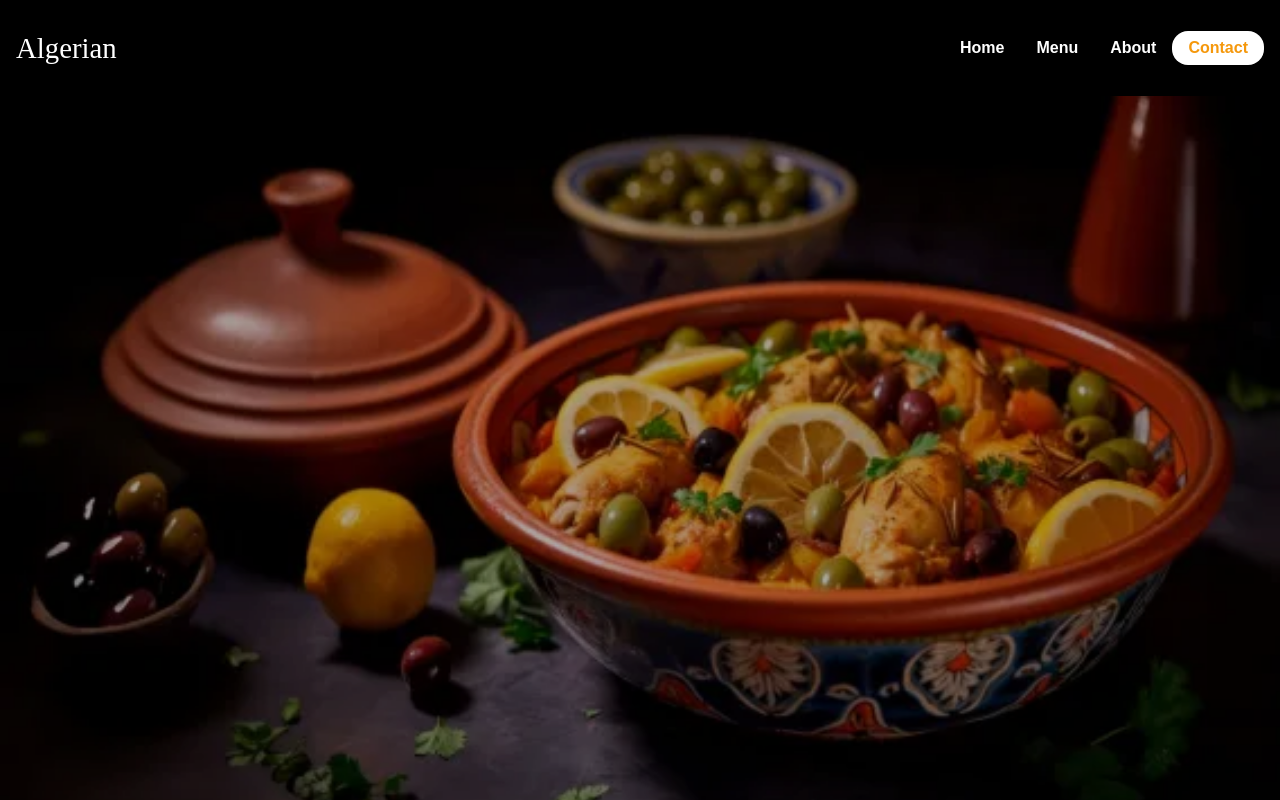
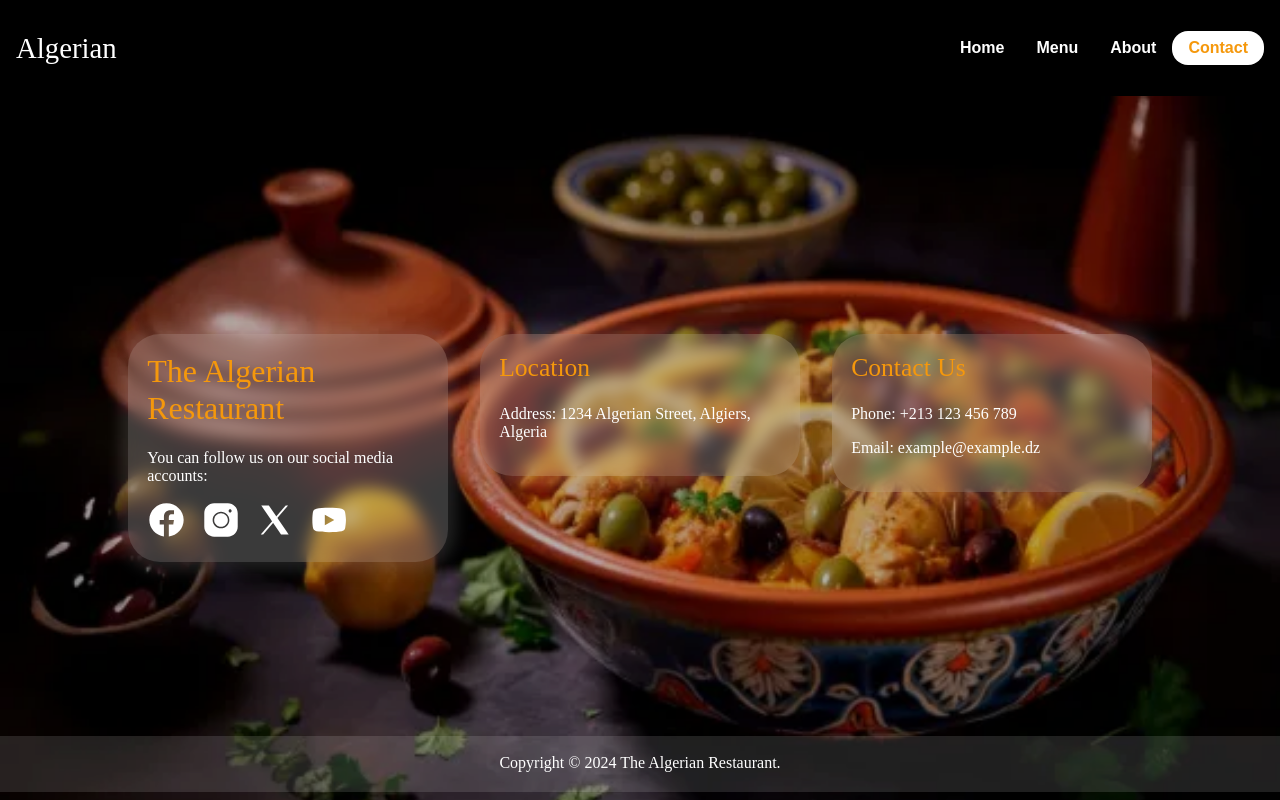
Before and after one commit to Mahdjoubabderraouf/restaurant-page, a website built with webpack: page src/template.html in a window 1280 px wide. Built offline with nearby package versions, Linux system fonts and the light colour scheme; a web font is replaced by a local one.

Commit message:
add: add contact page.

```diff
--- a/src/modules/loadContactPage.js
+++ b/src/modules/loadContactPage.js
@@ -1,9 +1,78 @@
 import { content, activeButton } from "./tools";
 import "../styles/contact.css";
+import facebookIcon from "../assets/socialMedia/icons8-facebook.svg";
+import instagramIcon from "../assets/socialMedia/icons8-instagram.svg";
+import twitterIcon from "../assets/socialMedia/icons8-twitterx.svg";
+import youtubeIcon from "../assets/socialMedia/icons8-youtube.svg";
 
 const loadContactPage = () => {
   activeButton("Contact");
   content.innerHTML = "";
   content.className = "contact";
+  const contactContainer = document.createElement("div");
+  contactContainer.className = "contact-container";
+
+  const firstPart = document.createElement("div");
+  firstPart.className = "part";
+  const secondPart = document.createElement("div");
+  secondPart.className = "part";
+  const thirdPart = document.createElement("div");
+  thirdPart.className = "part";
+
+  const h1 = document.createElement("h1");
+  h1.textContent = "The Algerian Restaurant";
+
+  const p1 = document.createElement("p");
+  p1.textContent = "You can follow us on our social media accounts:";
+
+  const locationP = document.createElement("p");
+  locationP.textContent = "Address: 1234 Algerian Street, Algiers, Algeria";
+
+  const phoneP = document.createElement("p");
+  phoneP.textContent = "Phone: +213 123 456 789";
+
+  const emailP = document.createElement("p");
+  emailP.textContent = "Email: example@example.dz";
+
+  const facebook = document.createElement("img");
+  facebook.src = facebookIcon;
+  const instagram = document.createElement("img");
+  instagram.src = instagramIcon;
+  const twitter = document.createElement("img");
+  twitter.src = twitterIcon;
+  const youtube = document.createElement("img");
+  youtube.src = youtubeIcon;
+
+  const contactUsHeader = document.createElement("h2");
+  contactUsHeader.textContent = "Contact Us";
+
+  const locationHeader = document.createElement("h2");
+  locationHeader.textContent = "Location";
+
+  const copyrightDiv = document.createElement("div");
+  copyrightDiv.className = "copyRight";
+  const copyright = document.createElement("p");
+  copyright.textContent = "Copyright © 2024 The Algerian Restaurant.";
+
+  firstPart.appendChild(h1);
+  secondPart.appendChild(locationHeader);
+  thirdPart.appendChild(contactUsHeader);
+
+  secondPart.appendChild(locationP);
+  thirdPart.appendChild(phoneP);
+  thirdPart.appendChild(emailP);
+
+  firstPart.appendChild(p1);
+  firstPart.appendChild(facebook);
+  firstPart.appendChild(instagram);
+  firstPart.appendChild(twitter);
+  firstPart.appendChild(youtube);
+
+  contactContainer.appendChild(firstPart);
+  contactContainer.appendChild(secondPart);
+  contactContainer.appendChild(thirdPart);
+  content.appendChild(contactContainer);
+  copyrightDiv.appendChild(copyright);
+  content.appendChild(copyrightDiv);
 };
 export { loadContactPage };
--- a/src/styles/contact.css
+++ b/src/styles/contact.css
@@ -1,9 +1,27 @@
 .contact {
+  padding-block: 1rem;
   background-image: url("../assets/table.png");
   background-size: cover;
   min-height: 88vh;
-  padding: 1rem;
+
   position: relative;
+  color: #ffffff;
+  font-weight: 400;
+  display: flex;
+  flex-direction: column;
+  justify-content: center;
+  .contact-container,
+  .copyRight {
+    z-index: 2;
+  }
+
+  h1 {
+    font-size: 2rem;
+    color: #f5980c;
+  }
+  h2 {
+    font-size: 1.6rem;
+  }
 }
 .contact::before {
   content: "";
@@ -12,5 +30,47 @@
   left: 0;
   width: 100%;
   height: 100%;
-  background-color: rgba(0, 0, 0, 0.322);
+  z-index: 1;
+  background-color: rgba(0, 0, 0, 0.288);
 }
+
+.contact-container {
+  display: grid;
+  grid-template-columns: repeat(auto-fit, minmax(17rem, 1fr));
+  justify-content: space-between;
+  align-items: flex-start;
+  width: 80%;
+  max-width: 100rem;
+  margin-inline: auto;
+  gap: 2rem;
+}
+
+.part {
+  padding: 1.2rem;
+  max-width: 30rem;
+  background-color: #ffffff3a;
+  border-radius: 2rem;
+  backdrop-filter: blur(0.5rem);
+  box-shadow: 0 0 1rem 0.5rem #ffffff21;
+  h1,
+  h2 {
+    margin-top: 0;
+  }
+  img {
+    color: #fff;
+    width: 2.4rem;
+    margin-right: 1rem;
+  }
+}
+
+.copyRight {
+  height: 7vh;
+  position: absolute;
+  bottom: 0.5rem;
+  color: #fff;
+  text-align: center;
+  width: 100%;
+  margin: 0;
+  background-color: #ffffff1f;
+  padding: 0.1rem 0;
+}
```
Also changed, not shown: src/assets/socialMedia/icons8-facebook.svg (added), src/assets/socialMedia/icons8-instagram.svg (added), src/assets/socialMedia/icons8-twitterx.svg (added), src/assets/socialMedia/icons8-youtube.svg (added), src/template.html (line endings or trailing spaces).
